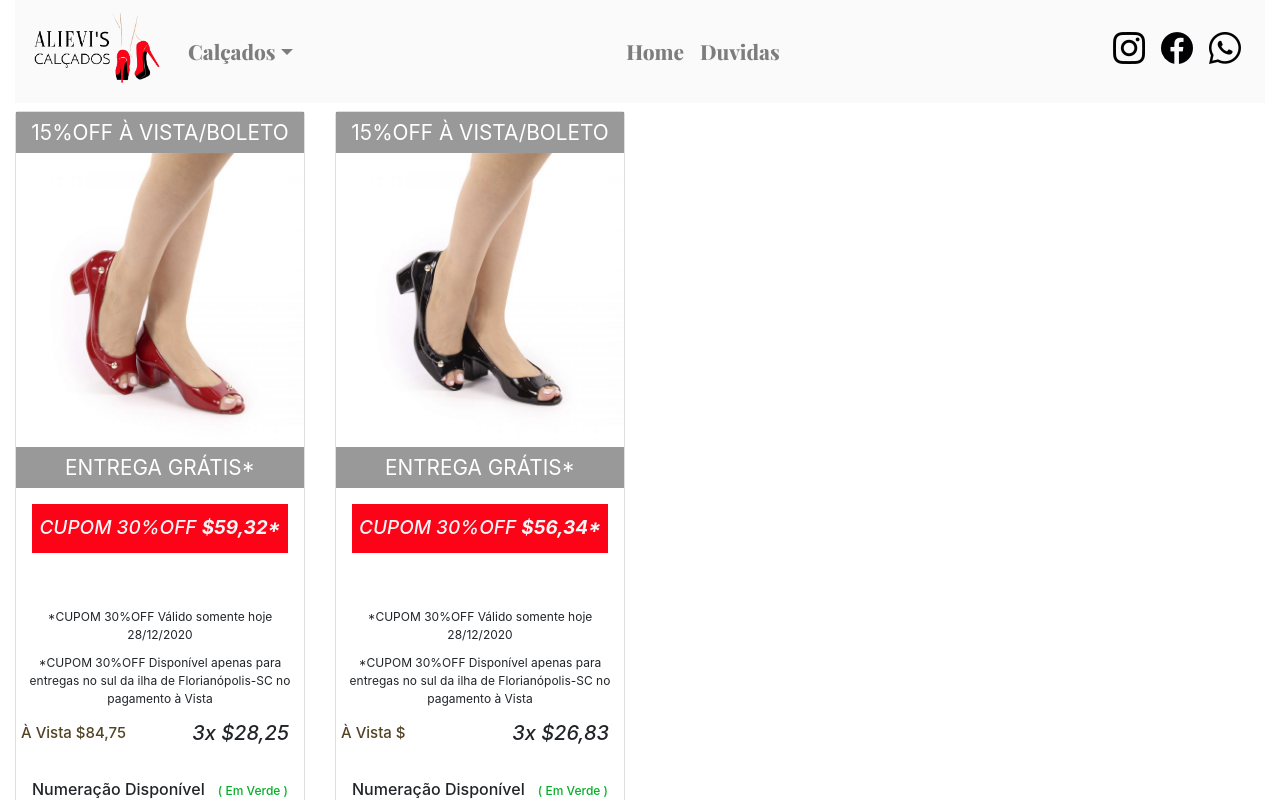
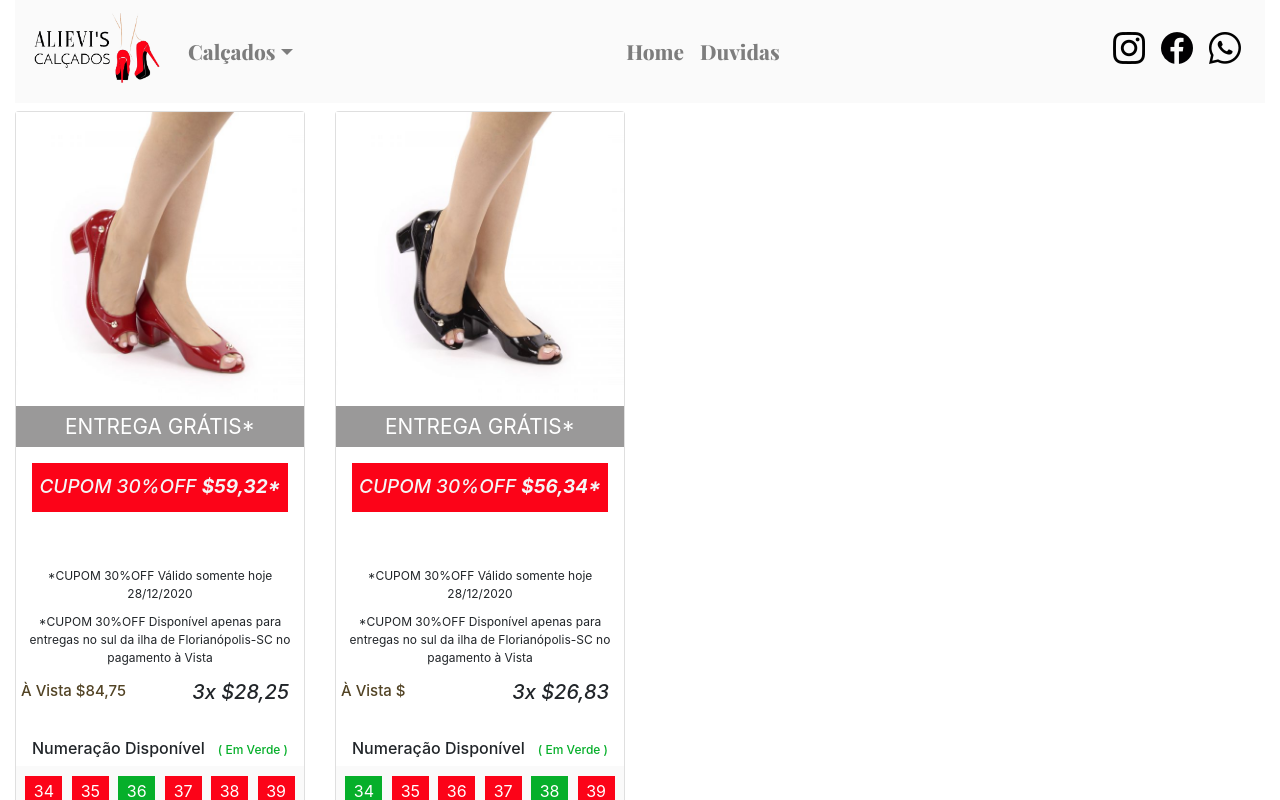
Before and after one commit to jaisonluizaliev/site-catalogo-alievis-calcados, a Next.js app: page /peeptoe in a window 1280 px wide. Shown: the top 800 px of the page. Built offline with nearby package versions, Linux system fonts and the light colour scheme.

Commit message:
retirado promoçao 15off

```diff
--- a/components/CardWithWab/index.js
+++ b/components/CardWithWab/index.js
@@ -12,7 +12,7 @@ const CardWithWab = (props) => {
     <>
       <Card className="mt-2 mb-2">
         <div className="w-100 mx-auto pb-3">
-          <p className="offer-img">15%OFF À VISTA/BOLETO</p>
+          {/* <p className="offer-img">15%OFF À VISTA/BOLETO</p> */}
           <Image
             src={props.src}
             alt={props.alt}
```
